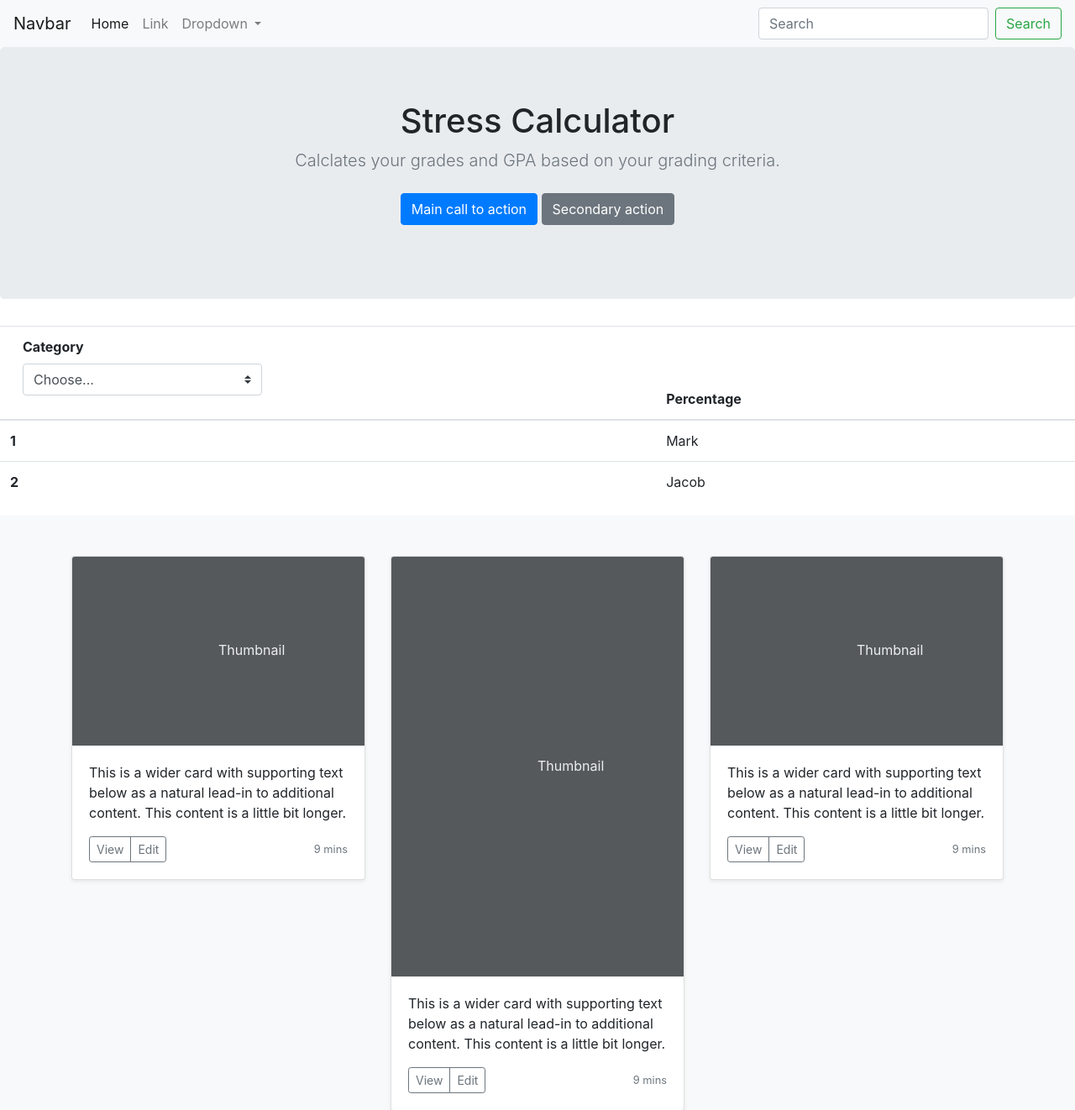
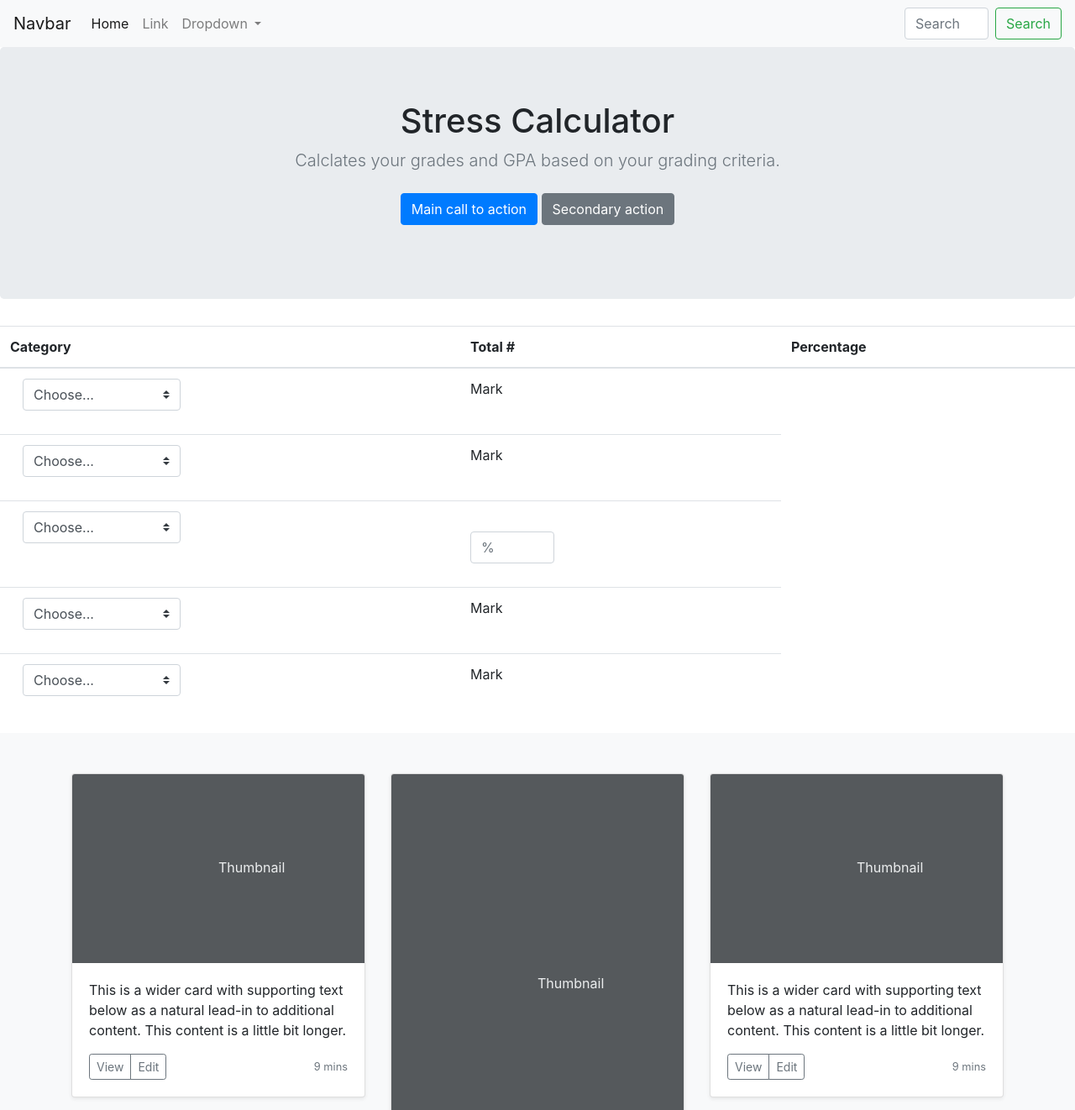
Before and after one commit to sarora324/grades, a Flask app: page / in a window 1280 px wide. Shown: the top 1322 px of the page at 84% size. Run offline with Flask 2, Linux system fonts and the light colour scheme; some libraries are stand-ins or nearby versions.

Commit message:
style changes

```diff
--- a/PoopGroup/templates/homepage.html
+++ b/PoopGroup/templates/homepage.html
@@ -7,6 +7,7 @@
 
     <!-- Bootstrap CSS -->
     <link rel="stylesheet" href="https://stackpath.bootstrapcdn.com/bootstrap/4.2.1/css/bootstrap.min.css" integrity="sha384-GJzZqFGwb1QTTN6wy59ffF1BuGJpLSa9DkKMp0DgiMDm4iYMj70gZWKYbI706tWS" crossorigin="anonymous">
+    <link rel="stylesheet" type="text/css" href="mystyle.css">
 
     <title>Hello, world!</title>
   </head>
@@ -18,6 +19,11 @@
           <button class="navbar-toggler" type="button" data-toggle="collapse" data-target="#navbarSupportedContent" aria-controls="navbarSupportedContent" aria-expanded="false" aria-label="Toggle navigation">
             <span class="navbar-toggler-icon"></span>
           </button>
+
+          <div class="percentage">
+
+
+          </div>
 
           <div class="collapse navbar-collapse" id="navbarSupportedContent">
             <ul class="navbar-nav mr-auto">
@@ -82,9 +88,16 @@
     <table class="table">
     <thead>
     <tr>
-      <th scope="col">
-        <div class="col-md-5 mb-3">
-                <label for="category">Category</label>
+      <th scope="col">Category</th>
+      <th scope="col">Total #</th>
+      <th scope="col">Percentage</th>
+
+    </tr>
+    </thead>
+    <tbody>
+    <tr>
+      <th scope="row">  <div class="col-md-5 mb-3">
+
                 <select class="custom-select d-block w-100" id="category" required="">
                   <option value="">Choose...</option>
                   <option>Exams</option>
@@ -94,25 +107,79 @@
                 <div class="invalid-feedback">
                   Please select a valid category.
                 </div>
-          </div>
-        </th>
-      <th scope="col">Percentage</th>
-
-    </tr>
-    </thead>
-    <tbody>
-    <tr>
-      <th scope="row">1</th>
+          </div></th>
       <td>Mark</td>
 
 
     </tr>
     <tr>
-      <th scope="row">2</th>
-      <td>Jacob</td>
+      <th scope="row">  <div class="col-md-5 mb-3">
+
+                <select class="custom-select d-block w-100" id="category" required="">
+                  <option value="">Choose...</option>
+                  <option>Exams</option>
+                  <option>Quizzes</option>
+                  <option>Homework</option>
+                </select>
+                <div class="invalid-feedback">
+                  Please select a valid category.
+                </div>
+          </div></th>
+      <td>Mark</td>
 
     </tr>
+    <tr>
+      <th scope="row">  <div class="col-md-5 mb-3">
 
+                <select class="custom-select d-block w-100" id="category" required="">
+                  <option value="">Choose...</option>
+                  <option>Exams</option>
+                  <option>Quizzes</option>
+                  <option>Homework</option>
+                </select>
+                <div class="invalid-feedback">
+                  Please select a valid category.
+                </div>
+          </div></th>
+      <td>
+        <form>
+          <div class="form-group">
+            <label for="exampleFormControlInput1"></label>
+            <input type="email" class="form-control" id="exampleFormControlInput1" placeholder="%">
+          </div></td>
+        </form>
+
+    </tr>  <tr>
+        <th scope="row">  <div class="col-md-5 mb-3">
+
+                  <select class="custom-select d-block w-100" id="category" required="">
+                    <option value="">Choose...</option>
+                    <option>Exams</option>
+                    <option>Quizzes</option>
+                    <option>Homework</option>
+                  </select>
+                  <div class="invalid-feedback">
+                    Please select a valid category.
+                  </div>
+            </div></th>
+        <td>Mark</td>
+
+      </tr>  <tr>
+          <th scope="row">  <div class="col-md-5 mb-3">
+
+                    <select class="custom-select d-block w-100" id="category" required="">
+                      <option value="">Choose...</option>
+                      <option>Exams</option>
+                      <option>Quizzes</option>
+                      <option>Homework</option>
+                    </select>
+                    <div class="invalid-feedback">
+                      Please select a valid category.
+                    </div>
+              </div></th>
+          <td>Mark</td>
+
+        </tr>
     </tr>
     </tbody>
     </table>
--- /dev/null
+++ b/PoopGroup/templates/mystyle.css
@@ -0,0 +1,3 @@
+.form-control {
+  width: 100px!important;
+}
```
